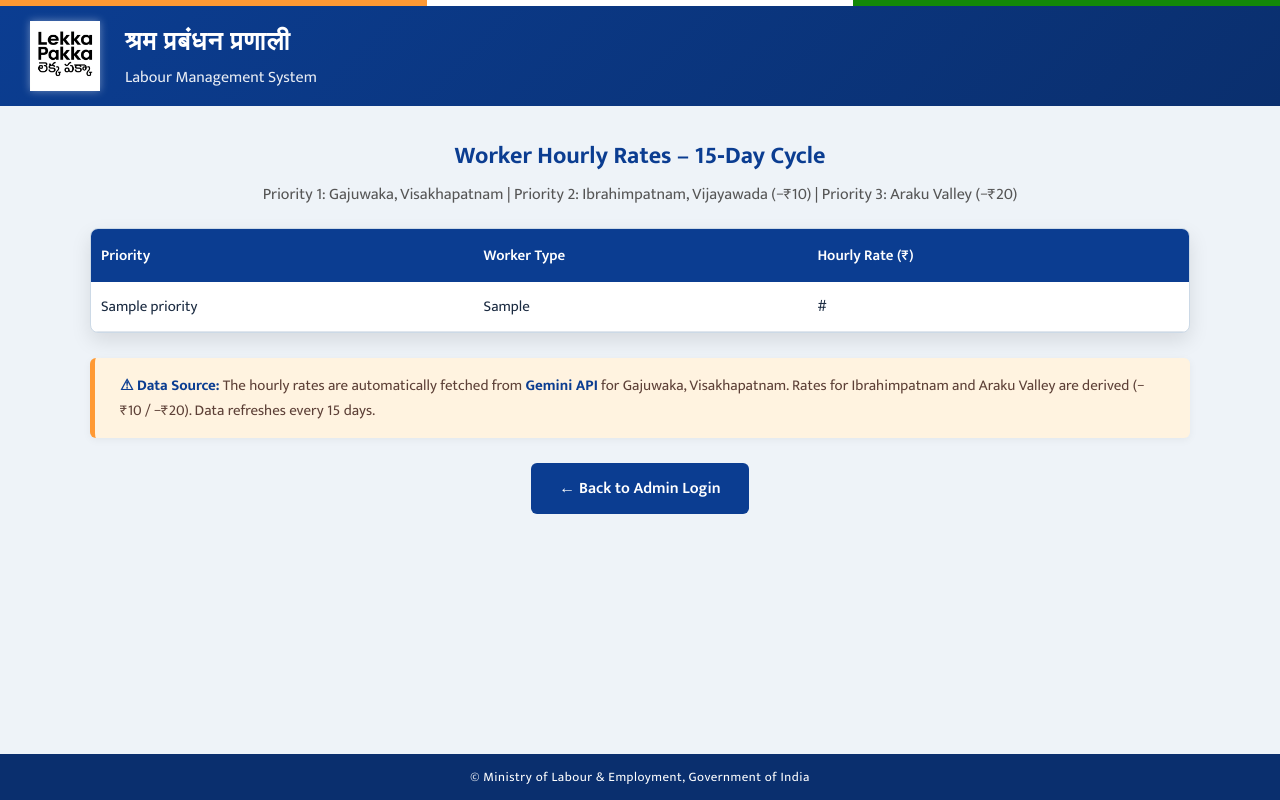
After one commit to man-in-deep/Lekka-Pakka, a Flask app: page /admin/dashboard in a window 1280 px wide. The commit adds this page. Run offline with Flask 3, Linux system fonts and the light colour scheme; the visitor is signed in with stand-in values (Sample User, id 1); a database or web service that is not in the repository returns one stand-in record (values such as "Sample title"); some libraries are stand-ins or nearby versions.

Commit message:
commit for admin formal

```diff
--- a/app.py
+++ b/app.py
@@ -1,30 +1,47 @@
-from flask import Flask, render_template, request
+from flask import Flask, render_template, request, session, redirect, url_for
 from apscheduler.schedulers.background import BackgroundScheduler
-from database import check_and_refresh_data
+from database import check_and_refresh_data, get_all_workers
 import atexit
 
 app = Flask(__name__)
+app.secret_key = '272b5b59806b40b20b29691bcaf7af99fea3d053a338cbd0f2d80d9efb15f9cf'   # change this in production
 
-# --- Background scheduler: every 24 hours ---
+# ---------- Background scheduler: every 24 hours ----------
 scheduler = BackgroundScheduler()
 scheduler.add_job(func=check_and_refresh_data, trigger="interval", hours=24)
 scheduler.start()
 atexit.register(lambda: scheduler.shutdown())
 
-# --- Before every home page request, verify data is fresh ---
+# ---------- Before home page request, ensure data is fresh ----------
 @app.before_request
 def before_home():
     if request.endpoint == 'home':
         check_and_refresh_data()
 
-# --- Routes (your existing UI) ---
+# ---------- Routes ----------
 @app.route("/")
 def home():
     return render_template("home.html")
 
-@app.route("/admin")
+@app.route("/admin", methods=["GET", "POST"])
 def admin():
-    return render_template("admin_login.html")
+    error = None
+    if request.method == "POST":
+        username = request.form.get("username", "")
+        password = request.form.get("password", "")
+        if username == "admin" and password == "1234":
+            session["admin_logged_in"] = True
+            return redirect(url_for("admin_dashboard"))
+        else:
+            error = "Invalid username or password. Please try again."
+    return render_template("admin_login.html", error=error)
+
+@app.route("/admin/dashboard")
+def admin_dashboard():
+    if not session.get("admin_logged_in"):
+        return redirect(url_for("admin"))
+    workers = get_all_workers()   # list of tuples (priority, worker_type, hourly_rate)
+    return render_template("admin_dashboard.html", workers=workers)
 
 @app.route("/contractor")
 def contractor():
--- a/database.py
+++ b/database.py
@@ -169,3 +169,18 @@ def refresh_workers_cycle():
     """Delete old workers table and repopulate from Gemini."""
     delete_workers_table()
     populate_workers()
+
+
+def get_all_workers():
+    """
+    Returns all rows from the workers table,
+    ordered by priority then worker_type.
+    Each row is a tuple: (priority, worker_type, hourly_rate)
+    """
+    conn = get_connection()
+    cur = conn.cursor()
+    cur.execute("SELECT priority, worker_type, hourly_rate FROM workers ORDER BY priority, worker_type;")
+    rows = cur.fetchall()
+    cur.close()
+    conn.close()
+    return rows
--- /dev/null
+++ b/templates/admin_dashboard.html
@@ -0,0 +1,168 @@
+<!DOCTYPE html>
+<html lang="en">
+<head>
+    <meta charset="UTF-8">
+    <meta name="viewport" content="width=device-width, initial-scale=1.0">
+    <title>Admin Dashboard – Labour Management System</title>
+    <link rel="stylesheet" href="{{ url_for('static', filename='css/style.css') }}">
+    <style>
+        .dashboard-container {
+            flex: 1;
+            display: flex;
+            flex-direction: column;
+            align-items: center;
+            padding: 30px;
+            background: #eef3f8;
+        }
+        .paper-table {
+            width: 95%;
+            max-width: 1100px;
+            background: white;
+            border-radius: 8px;
+            box-shadow: 0 8px 20px rgba(0,0,0,0.1);
+            overflow: hidden;
+            border: 1px solid #ccd9e6;
+            margin-top: 20px;
+        }
+        .paper-table table {
+            width: 100%;
+            border-collapse: collapse;
+            font-size: 15px;
+        }
+        .paper-table th {
+            background: #0B3D91;
+            color: white;
+            padding: 14px 10px;
+            text-align: left;
+            font-weight: 600;
+            position: sticky;
+            top: 0;
+        }
+        .paper-table td {
+            padding: 12px 10px;
+            border-bottom: 1px solid #e0e6ed;
+            color: #1a2a40;
+        }
+        .paper-table tr:nth-child(even) td {
+            background: #f8fafc;
+        }
+        .paper-table tr:hover td {
+            background: #e8f0fe;
+        }
+        .gemini-note {
+            margin-top: 25px;
+            background: #fff3e0;
+            border-left: 5px solid #FF9933;
+            padding: 15px 25px;
+            border-radius: 6px;
+            font-size: 15px;
+            color: #5d4037;
+            width: 95%;
+            max-width: 1100px;
+            box-shadow: 0 2px 8px rgba(0,0,0,0.05);
+        }
+        .gemini-note strong {
+            color: #0B3D91;
+        }
+        .back-link {
+            margin: 25px 0;
+        }
+        .back-link a {
+            display: inline-block;
+            padding: 12px 28px;
+            background: #0B3D91;
+            color: white;
+            text-decoration: none;
+            border-radius: 6px;
+            font-weight: 600;
+            transition: 0.3s;
+        }
+        .back-link a:hover {
+            background: #FF9933;
+            color: #0B3D91;
+        }
+    </style>
+</head>
+<body>
+
+<!-- Tricolor Ribbon -->
+<div class="tricolor-ribbon">
+    <div class="ribbon-saffron"></div>
+    <div class="ribbon-white"></div>
+    <div class="ribbon-green"></div>
+</div>
+
+<!-- Official Header -->
+<header class="gov-header">
+    <img src="{{ url_for('static', filename='images/logo1.png') }}"
+         alt="Official Logo" class="top-logo">
+    <div class="header-text">
+        <h1>श्रम प्रबंधन प्रणाली</h1>
+        <p>Labour Management System</p>
+    </div>
+</header>
+
+<!-- Dashboard Content -->
+<div class="dashboard-container">
+    <h2 style="color:#0B3D91; margin-bottom:5px;">Worker Hourly Rates – 15‑Day Cycle</h2>
+    <p style="color:#555;">Priority 1: Gajuwaka, Visakhapatnam | Priority 2: Ibrahimpatnam, Vijayawada (−₹10) | Priority 3: Araku Valley (−₹20)</p>
+
+    <div class="paper-table">
+        <table>
+            <thead>
+                <tr>
+                    <th>Priority</th>
+                    <th>Worker Type</th>
+                    <th>Hourly Rate (₹)</th>
+                </tr>
+            </thead>
+            <tbody>
+                {% for worker in workers %}
+                <tr>
+                    <td>{{ worker[0] }}</td>
+                    <td>{{ worker[1] }}</td>
+                    <td>{{ worker[2] }}</td>
+                </tr>
+                {% endfor %}
+            </tbody>
+        </table>
+    </div>
+
+    <!-- Gemini Disclaimer -->
+    <div class="gemini-note">
+        <strong>⚠ Data Source:</strong> The hourly rates are automatically fetched from <strong>Gemini API</strong> for Gajuwaka, Visakhapatnam. Rates for Ibrahimpatnam and Araku Valley are derived (−₹10 / −₹20). Data refreshes every 15 days.
+    </div>
+
+    <!-- Back Button -->
+    <div class="back-link">
+        <a href="{{ url_for('admin') }}" onclick="showChakra(event)">← Back to Admin Login</a>
+    </div>
+</div>
+
+<!-- Loading Overlay (Chakra Spinner) -->
+<div id="chakra-overlay" class="chakra-overlay">
+    <div class="chakra-spinner">
+        <svg viewBox="0 0 60 60" width="80" height="80">
+            <circle cx="30" cy="30" r="8" fill="none" stroke="#0B3D91" stroke-width="3"/>
+            <circle cx="30" cy="30" r="16" fill="none" stroke="#FF9933" stroke-width="1" stroke-dasharray="4 4"/>
+            <line x1="30" y1="14" x2="30" y2="46" stroke="#0B3D91" stroke-width="2"/>
+            <line x1="14" y1="30" x2="46" y2="30" stroke="#0B3D91" stroke-width="2"/>
+            <line x1="18.34" y1="18.34" x2="41.66" y2="41.66" stroke="#0B3D91" stroke-width="2"/>
+            <line x1="41.66" y1="18.34" x2="18.34" y2="41.66" stroke="#0B3D91" stroke-width="2"/>
+        </svg>
+        <p>Loading...</p>
+    </div>
+</div>
+
+<footer>© Ministry of Labour & Employment, Government of India</footer>
+
+<script>
+    function showChakra(e) {
+        e.preventDefault();
+        const href = e.currentTarget.getAttribute('href');
+        document.getElementById('chakra-overlay').classList.add('active');
+        setTimeout(() => { window.location.href = href; }, 700);
+    }
+</script>
+</body>
+</html>
```
Also changed, not shown: templates/admin_login.html (+10 -3 lines).
